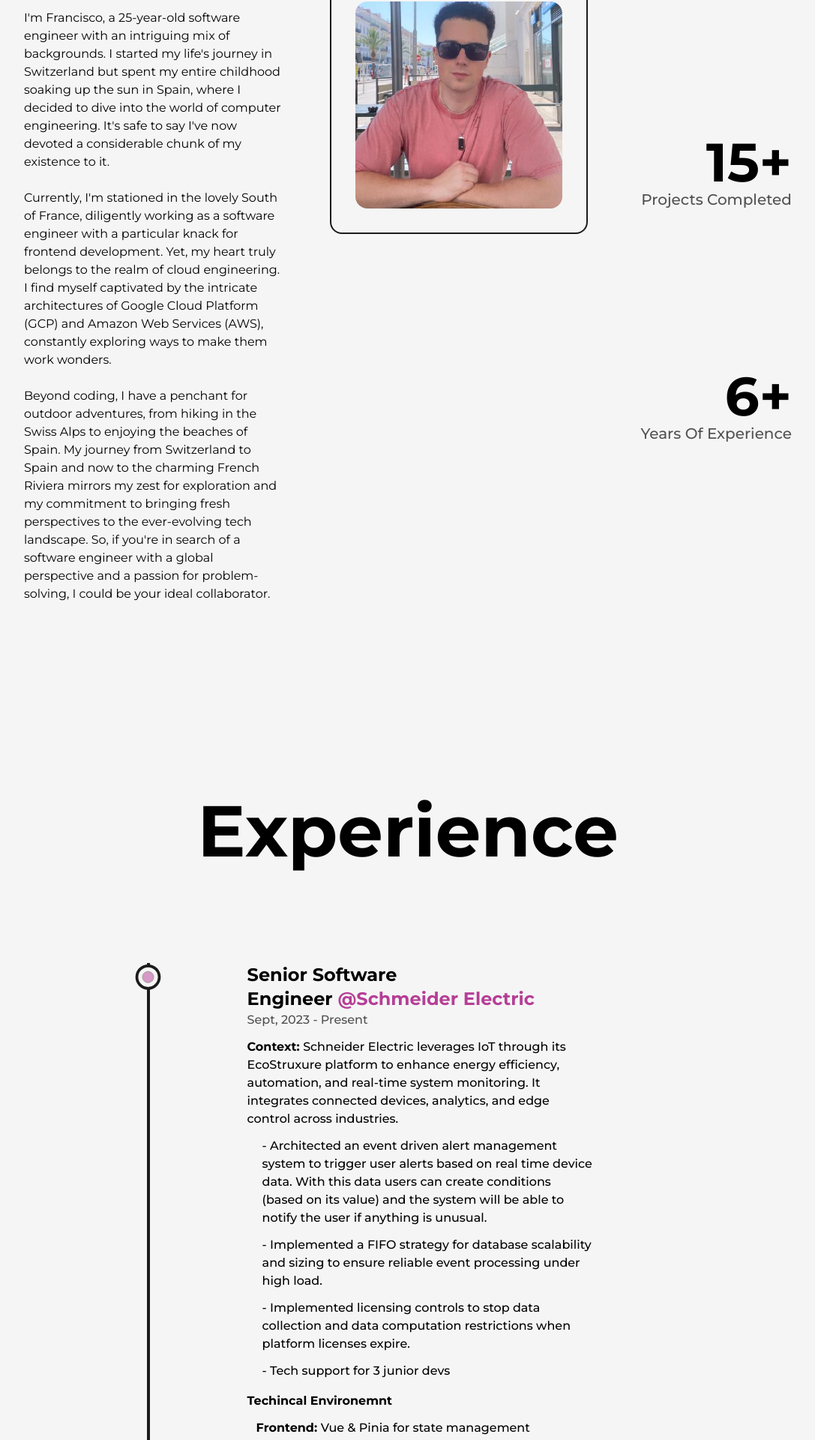
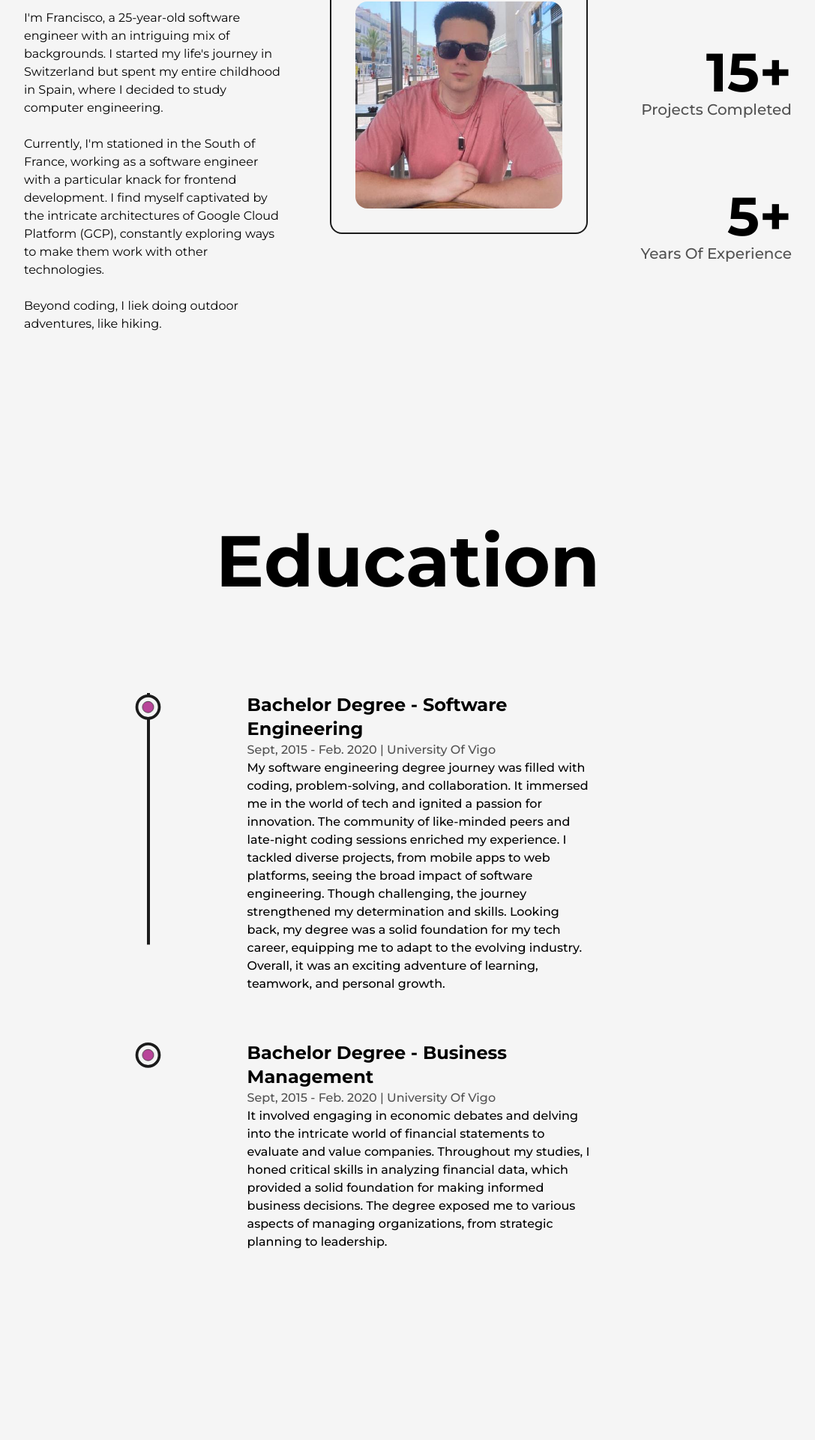
Before and after one commit to francisco-alonso/portfolio-app, a Next.js app: page /about in a window 1280 px wide. Shown: the part 192-2112 px from the top of the page at 75% size, without its empty margins (96-1183 px from the left). Built offline with nearby package versions, Linux system fonts and the light colour scheme.

Commit message:
feat: update cv

```diff
--- a/src/helpers/helpers.tsx
+++ b/src/helpers/helpers.tsx
@@ -15,11 +15,12 @@ export const experienceItems: Array<ExperienceProps> = [
                     <>- Architected an event driven alert management system to trigger user alerts based on real time device data. With this data users can create conditions (based on its value) and the system will be able to notify the user if anything is unusual.</>,
                     <>- Implemented a FIFO strategy for database scalability and sizing to ensure reliable event processing under high load.</>,
                     <>- Implemented licensing controls to stop data collection and data computation restrictions when platform licenses expire.</>,
+                    <>- Enrich the SSPA microfrontend orchestrator by adding more features and functionalities. It allowed the teams to integrate several microforntends making easier to maintain and scale the platform.</>,
                     <>- Tech support for 3 junior devs</>,
                 ]}
                 environement={[
-                    <><strong>Frontend: </strong>Vue & Pinia for state management</>,
-                    <><strong>Backend: </strong>Golang & MQTT for asycn communication</>,
+                    <><strong>Frontend: </strong>Vue, React and Single SPA</>,
+                    <><strong>Backend: </strong>Golang & MQTT</>,
                     <><strong>Cloud: </strong>On-Prem Infra</>,
                     <><strong>Software Methodology: </strong>Agile</>,
                 ]}
--- a/src/pages/about.tsx
+++ b/src/pages/about.tsx
@@ -57,15 +57,15 @@ const About = () => {
                         <div className='col-span-3 flex flex-col items-start justify-start xl:col-span-4 md:order-2 md:col-span-8'>
                             <h2 className='mb-4 text-lg font-bold uppercase text-dark/75 dark:text-light/75'>Biography</h2>
                             <p>
-                                I&apos;m Francisco, a {calculateAge(AGE)}-year-old software engineer with an intriguing mix of backgrounds. I started my life&apos;s journey in Switzerland but spent my entire childhood soaking up the sun in Spain, where I decided to dive into the world of computer engineering. It&apos;s safe to say I&apos;ve now devoted a considerable chunk of my existence to it.
+                                I&apos;m Francisco, a {calculateAge(AGE)}-year-old software engineer with an intriguing mix of backgrounds. I started my life&apos;s journey in Switzerland but spent my entire childhood in Spain, where I decided to study computer engineering.
                             </p>
                             <br />
                             <p>
-                                Currently, I&apos;m stationed in the lovely South of France, diligently working as a software engineer with a particular knack for frontend development. Yet, my heart truly belongs to the realm of cloud engineering. I find myself captivated by the intricate architectures of Google Cloud Platform (GCP) and Amazon Web Services (AWS), constantly exploring ways to make them work wonders.
+                                Currently, I&apos;m stationed in the South of France, working as a software engineer with a particular knack for frontend development. I find myself captivated by the intricate architectures of Google Cloud Platform (GCP), constantly exploring ways to make them work with other technologies.
                             </p>
                             <br />
                             <p>
-                                Beyond coding, I have a penchant for outdoor adventures, from hiking in the Swiss Alps to enjoying the beaches of Spain. My journey from Switzerland to Spain and now to the charming French Riviera mirrors my zest for exploration and my commitment to bringing fresh perspectives to the ever-evolving tech landscape. So, if you&apos;re in search of a software engineer with a global perspective and a passion for problem-solving, I could be your ideal collaborator.
+                                Beyond coding, I liek doing outdoor adventures, like hiking.
                             </p>
                         </div>
                         <div className='col-span-3 relative h-max rounded-2xl border-2 border-solid border-dark bg-light p-8 dark:bg-dark dark:border-light xl:col-span-4 md:order-1 md:col-span-8'>
@@ -82,13 +82,13 @@ const About = () => {
                             </div>
                             <div className='flex flex-col items-end justify-center xl:items-center'>
                                 <span className='inline-block text-7xl font-bold md:text-6xl sm-text-5xl xs:text-4xl'>
-                                <AnimatedNumbers value={6}/>+
+                                <AnimatedNumbers value={5}/>+
                                 </span>
                                 <h2 className='text-xl font-medium capitalize text-dark/75 dark:text-light/75 xl:text-center md:text-lg sm:text-base xs:text-sm'>Years of Experience</h2>
                             </div>
                         </div>
                     </div>
-                    <RailDown title='Experience' items={experienceItems} />
+                    {/* <RailDown title='Experience' items={experienceItems} /> */}
                     <RailDown title='Education' items={educationItems} />
                 </Layout>
             </main>
```
Also changed, not shown: 2 other files (tests, documents, lock files or other folders).
